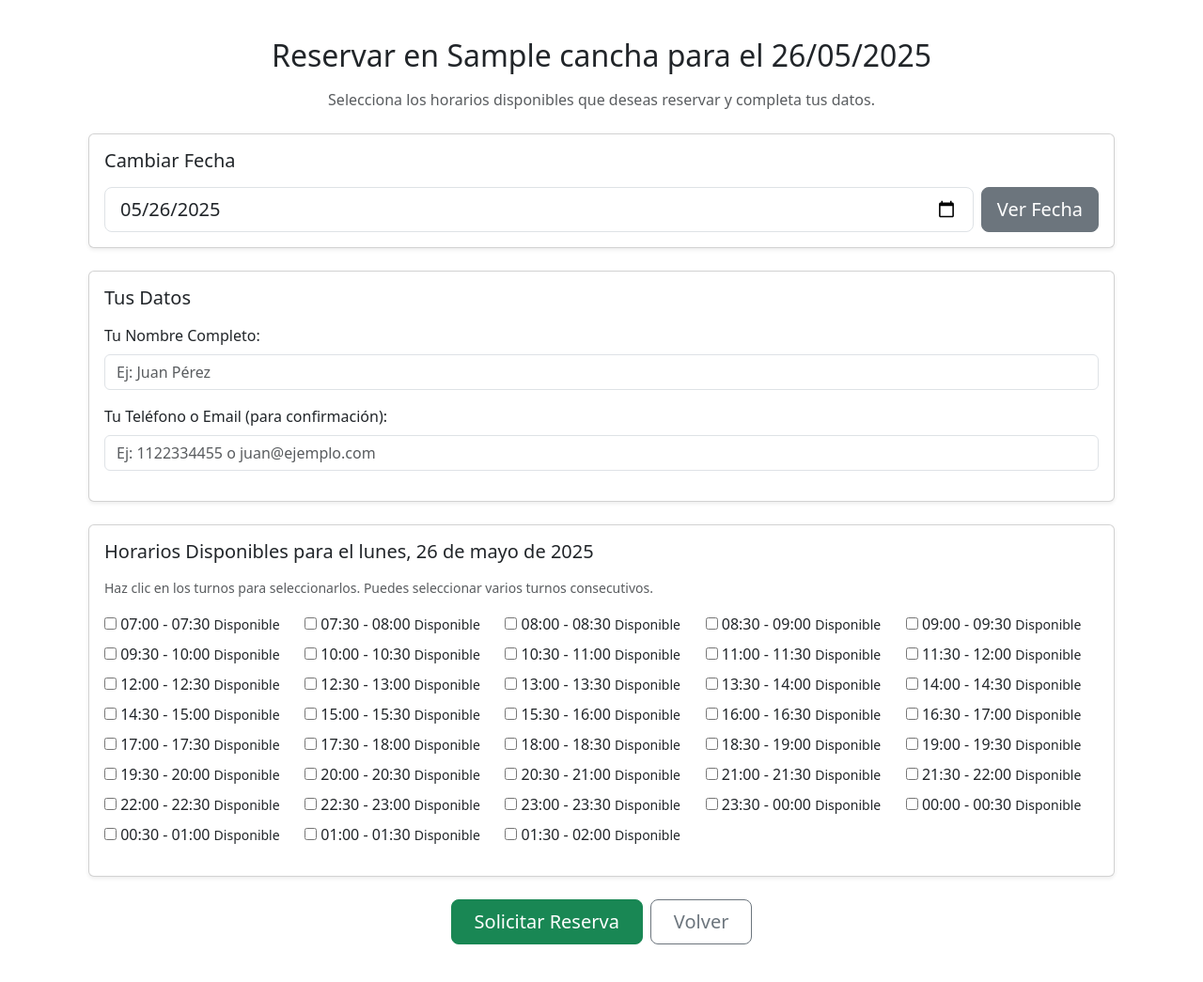
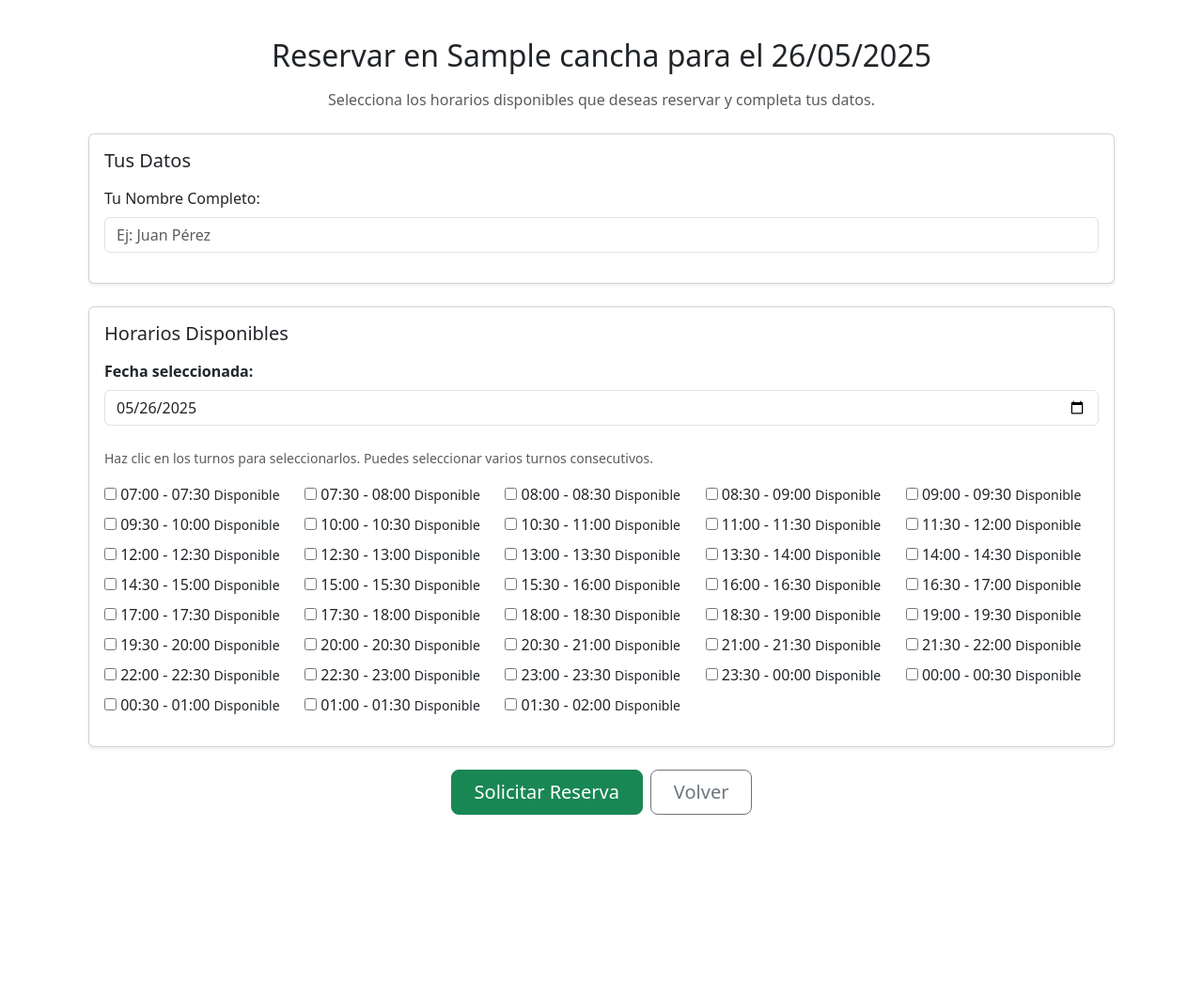
Before and after one commit to FacuMaza/canchas, a Django app: page /reservar-turno/1/2025-05-26/ in a window 1280 px wide. Shown: the part 56-1101 px from the top of the page at 94% size. After the commit the page ends 923 px from the top, so only its background shows below. Run offline with Django 5.2, Linux system fonts and the light colour scheme; a user stored in the database is signed in; tables that the repository leaves empty hold one stand-in row (values such as "Sample post"); some libraries are stand-ins or nearby versions.

Commit message:
add forms,html,vistas

```diff
--- a/canchas/forms.py
+++ b/canchas/forms.py
@@ -659,15 +659,13 @@ ParticipantePicaditoFormSet = inlineformset_factory(
 
 
 
+# forms.py
+
+from django import forms
+
 class PublicClienteReservaForm(forms.Form):
     nombre_cliente = forms.CharField(
         label="Tu Nombre Completo",
         max_length=100,
         widget=forms.TextInput(attrs={'class': 'form-control mb-2', 'placeholder': 'Ej: Juan Pérez'})
     )
-    contacto_cliente = forms.CharField(
-        label="Tu Teléfono o Email (para confirmación)",
-        max_length=100,
-        required=True, # Puedes hacerlo opcional si prefieres
-        widget=forms.TextInput(attrs={'class': 'form-control mb-3', 'placeholder': 'Ej: 1122334455 o juan@ejemplo.com'})
-    )
--- a/canchas/templates/public_reservar_cliente.html
+++ b/canchas/templates/public_reservar_cliente.html
@@ -7,24 +7,7 @@
     <h2 class="text-center mb-3">{{ titulo_pagina }}</h2>
     <p class="text-center text-muted mb-4">Selecciona los horarios disponibles que deseas reservar y completa tus datos.</p>
 
-    <div class="card shadow-sm mb-4">
-        <div class="card-body">
-            <h5 class="card-title mb-3">Cambiar Fecha</h5>
-            <form method="get" action="{% url 'public-reservar-cliente' cancha_pk=cancha.pk fecha=fecha_seleccionada|date:'Y-m-d' %}" class="row gx-2 gy-2 align-items-center">
-                <div class="col-12 col-sm-auto flex-grow-1">
-                    <label for="fecha_calendario" class="visually-hidden">Fecha</label>
-                    <input type="date" id="fecha_calendario" name="fecha_seleccionada_input" class="form-control form-control-lg"
-                           value="{{ fecha_seleccionada|date:'Y-m-d' }}"
-                           min="{{ ''|date:'Y-m-d' }}">
-                </div>
-                <div class="col-12 col-sm-auto">
-                    <button type="submit" class="btn btn-secondary btn-lg w-100">
-                        <i class="bi bi-search"></i> Ver Fecha
-                    </button>
-                </div>
-            </form>
-        </div>
-    </div>
+    <!-- EL BLOQUE "CAMBIAR FECHA" HA SIDO ELIMINADO DE AQUÍ -->
 
     {% if slots %}
     <form method="post" id="formReservaCliente">
@@ -49,21 +32,21 @@
                         </div>
                     {% endif %}
                 </div>
-                <div class="mb-3">
-                    <label for="{{ form_cliente.contacto_cliente.id_for_label }}" class="form-label">{{ form_cliente.contacto_cliente.label }}:</label>
-                    {{ form_cliente.contacto_cliente }}
-                    {% if form_cliente.contacto_cliente.errors %}
-                        <div class="invalid-feedback d-block">
-                             {% for error in form_cliente.contacto_cliente.errors %} {{ error }} {% endfor %}
-                        </div>
-                    {% endif %}
-                </div>
+                <!-- CAMPO DE CONTACTO (TELÉFONO/EMAIL) SIGUE ELIMINADO -->
             </div>
         </div>
 
         <div class="card shadow-sm">
             <div class="card-body">
-                <h5 class="card-title mb-3">Horarios Disponibles para el {{ fecha_seleccionada|date:"l, d \d\e F \d\e Y" }}</h5>
+                <h5 class="card-title mb-3">Horarios Disponibles</h5>
+
+                <!-- CAMBIO: Selector de fecha reintegrado aquí, de forma más limpia -->
+                <div class="mb-4">
+                    <label for="fecha_calendario" class="form-label"><strong>Fecha seleccionada:</strong></label>
+                    <input type="date" id="fecha_calendario" name="fecha_seleccionada_input" class="form-control"
+                           value="{{ fecha_seleccionada|date:'Y-m-d' }}">
+                </div>
+
                 <p class="text-muted small mb-3">
                     <i class="bi bi-info-circle"></i> Haz clic en los turnos para seleccionarlos. Puedes seleccionar varios turnos consecutivos.
                 </p>
@@ -118,6 +101,7 @@
 
 {% block extra_js %}
 <script>
+    // CAMBIO: El script para manejar el cambio de fecha ha sido restaurado
     const fechaInput = document.getElementById('fecha_calendario');
     if (fechaInput) {
         fechaInput.addEventListener('change', function() {
@@ -126,6 +110,7 @@
             if (canchaPk && nuevaFecha) {
                 const hoy = new Date().toISOString().split('T')[0];
                 if (nuevaFecha >= hoy) {
+                    // La URL ahora debe coincidir con tu patrón de URL
                     window.location.href = `/reservar-turno/${canchaPk}/${nuevaFecha}/`;
                 } else {
                     alert("No puedes seleccionar una fecha pasada.");
--- a/canchas/views.py
+++ b/canchas/views.py
@@ -126,8 +126,9 @@ class PublicReservarClienteView(View):
     template_name = 'public_reservar_cliente.html'
     form_class = PublicClienteReservaForm
 
+    # ... (El método _generar_slots_lee_tipo_origen no cambia) ...
     def _generar_slots_lee_tipo_origen(self, cancha, fecha_obj):
-        # ... (Tu función _generar_slots_lee_tipo_origen no necesita cambios) ...
+        # ... (Tu función se mantiene igual) ...
         slots_del_dia = []
         hora_apertura_cancha = time(7, 0)
         limite_generacion_hora = time(2, 0)
@@ -180,8 +181,8 @@ class PublicReservarClienteView(View):
             current_datetime_slot = slot_dt_fin
         return slots_del_dia
 
+    # ... (El método get no cambia) ...
     def get(self, request, cancha_pk, fecha):
-        # ... (el método GET no necesita cambios) ...
         cancha = get_object_or_404(Cancha, pk=cancha_pk, esta_activa=True)
         try:
             fecha_obj = datetime.strptime(fecha, '%Y-%m-%d').date()
@@ -204,8 +205,7 @@ class PublicReservarClienteView(View):
         return render(request, self.template_name, context)
 
     def post(self, request, cancha_pk, fecha):
-        # ... (Todo el método POST hasta el final se mantiene igual) ...
-        # ... (Guarda los datos en la sesión como lo hacía antes) ...
+        # ... (Lógica inicial sin cambios) ...
         cancha = get_object_or_404(Cancha, pk=cancha_pk, esta_activa=True)
         try:
             fecha_obj = datetime.strptime(fecha, '%Y-%m-%d').date()
@@ -241,8 +241,9 @@ class PublicReservarClienteView(View):
             return _render_form_con_errores("No seleccionaste ningún horario. Por favor, elige al menos uno.")
 
         nombre_cliente = form_cliente.cleaned_data['nombre_cliente']
-        contacto_cliente = form_cliente.cleaned_data['contacto_cliente']
-
+        # La línea para obtener `contacto_cliente` ha sido eliminada.
+
+        # ... (Toda la validación de slots y horarios consecutivos se mantiene igual) ...
         slots_seleccionados_time = []
         try:
             for hora_str_seleccionada in slots_seleccionados_str:
@@ -277,6 +278,7 @@ class PublicReservarClienteView(View):
                 error_detalle = ", ".join([f"{h.strftime('%H:%M')}" for f, h in sorted(list(conflictos_set))])
                 return _render_form_con_errores(f"Alguno(s) de los horarios seleccionados ({error_detalle}) ya no está(n) disponible(s). Por favor, intenta de nuevo.")
 
+        # ... (Lógica de creación de reservas con `notas_internas` modificado) ...
         reservas_creadas_count = 0
         errores_creacion = []
         horas_reservadas_exitosamente = []
@@ -294,7 +296,8 @@ class PublicReservarClienteView(View):
                     tipo_reserva_origen='publica',
                     precio_reserva=precio_turno_publico_cliente,
                     estado='pendiente_pago',
-                    notas_internas=f"Reserva cliente público: {nombre_cliente}. Contacto: {contacto_cliente}."
+                    # CAMBIO: Se elimina la variable `contacto_cliente` de las notas.
+                    notas_internas=f"Reserva cliente público: {nombre_cliente}."
                 )
                 reservas_creadas_count += 1
                 horas_reservadas_exitosamente.append(hora_inicio_slot_actual.strftime('%H:%M'))
@@ -302,6 +305,7 @@ class PublicReservarClienteView(View):
                 print(f"ERROR al crear reserva: {e}")
                 errores_creacion.append(hora_inicio_slot_actual.strftime('%H:%M'))
 
+        # ... (La parte final del método post se mantiene igual) ...
         if reservas_creadas_count > 0:
             messages.success(request, f"¡Gracias, {nombre_cliente}! Tu solicitud de {reservas_creadas_count} turno(s) ha sido registrada.")
 
```
